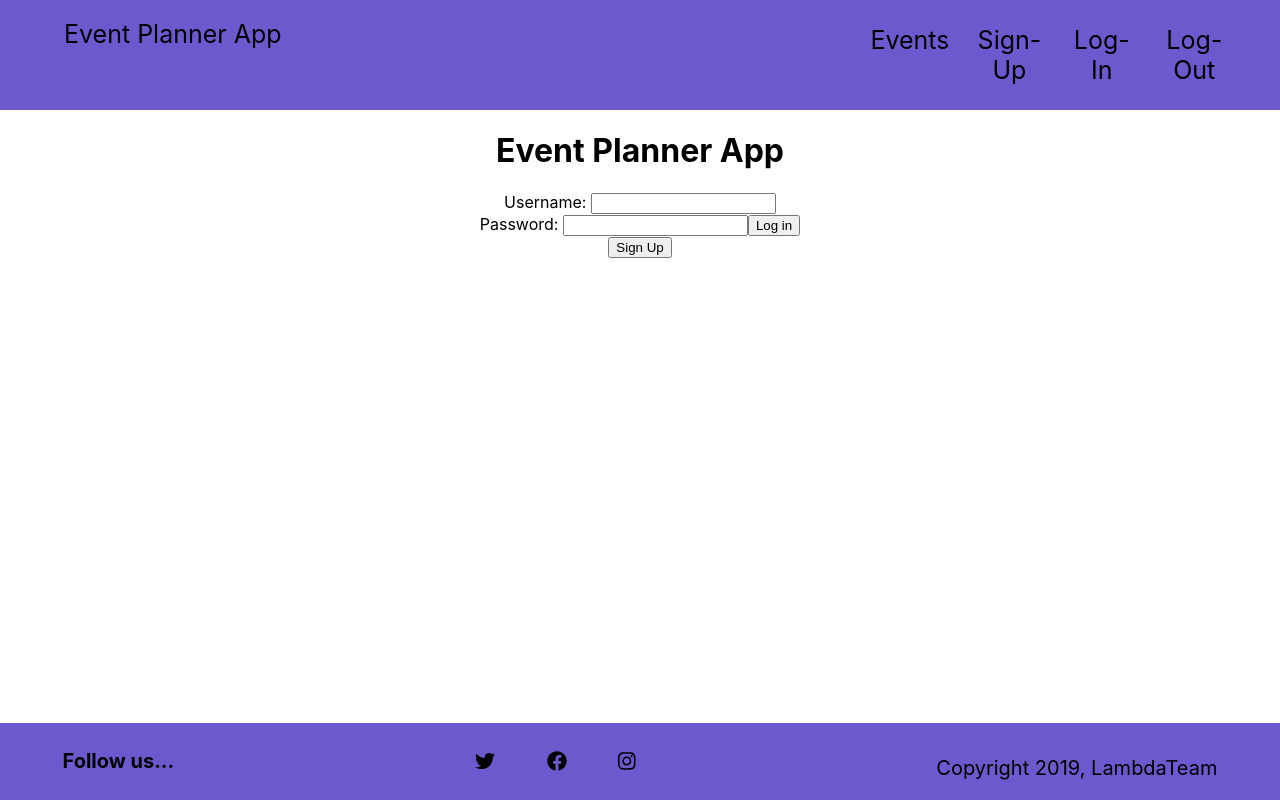
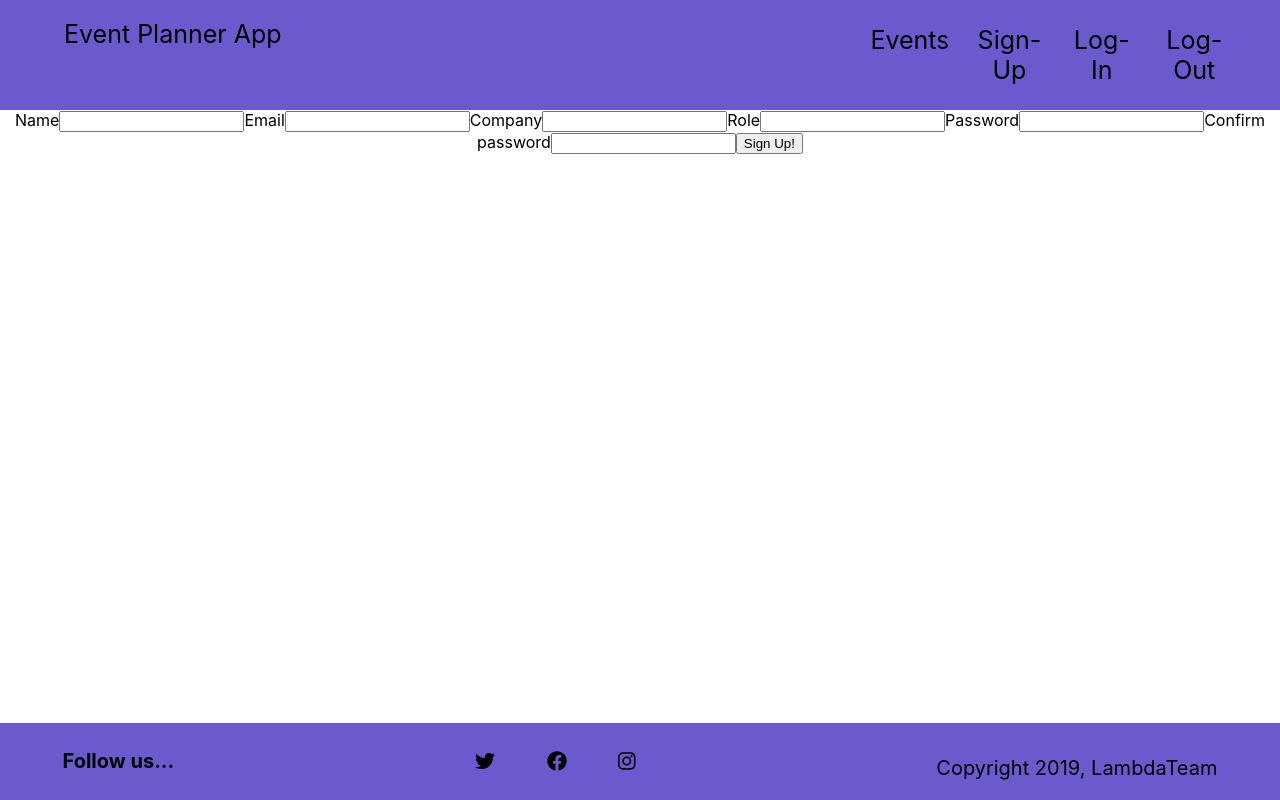
Before and after one commit to build-week-corporate-event-planner-2019/Front-End, a React (Create React App) app in the folder event-planner/: page /register in a window 1280 px wide. Built offline with nearby package versions, Linux system fonts and the light colour scheme.

Commit message:
sign up, fixed double dogin and routes

```diff
--- a/event-planner/src/App.js
+++ b/event-planner/src/App.js
@@ -7,7 +7,6 @@ import Navigation from "./components/Navigation";
 import Footer from "./components/Footer";
 
 import PrivateRoute from "./components/PrivateRoute";
-import Home from "./components/Home";
 import EventsHome from "./components/EventsHome";
 import Login from "./components/Login";
 import SignUp from "./components/SignUp";
@@ -17,11 +16,10 @@ function App() {
     <div className="App">
       <Navigation />
       <Switch>
-        <PrivateRoute exact path="/events" component={EventsHome} />
+        <PrivateRoute exact path="/events-home" component={EventsHome} />
         <Route path="/login" component={Login} />
-        <Route path="/signup" component={SignUp} />
+        <Route path="/register" component={SignUp} />
       </Switch>
-      <Home />
       <Footer />
     </div>
   );
--- a/event-planner/src/components/SignUp.js
+++ b/event-planner/src/components/SignUp.js
@@ -10,9 +10,9 @@ class Signup extends React.Component {
       email: "",
       company: "",
       role: "",
-      password: "",
-      confirmpassword: ""
-    }
+      password: ""
+    },
+    confirmpassword: ""
   };
 
   handleChange = e => {
@@ -24,6 +24,10 @@ class Signup extends React.Component {
     });
   };
 
+  handleChangeConfirm = e => {
+    this.setState({...this.state, confirmpassword: e.target.value});
+  }
+
   signup = e => {
     e.preventDefault();
     const { password, confirmPassword } = this.state;
@@ -34,11 +38,9 @@ class Signup extends React.Component {
       // make API call
       //   axiosWithAuth ==> ?? an axios instance; .post() ==> ?? promise
       axiosWithAuth()
-        .post(
-          `https://corporate-event-planner-be.herokuapp.com/api/users/signup`,
-          this.state.credentials
-        )
+        .post(`/users/register`, this.state.credentials)
         .then(res => {
+          console.log(res.data.token);
           localStorage.setItem("token", res.data.payload);
           // redirect to the apps main page?
           this.props.history.push("/protected");
@@ -51,35 +53,48 @@ class Signup extends React.Component {
     return (
       <div>
         <form onSubmit={this.signup}>
+          Name
           <input
             type="text"
             name="name"
             value={this.state.credentials.name}
             onChange={this.handleChange}
           />
+          Email
           <input
             type="text"
             name="email"
             value={this.state.credentials.email}
             onChange={this.handleChange}
           />
+          Company
           <input
             type="text"
             name="company"
             value={this.state.credentials.company}
             onChange={this.handleChange}
+            required="must enter"
           />
+          Role
+          <input
+            type="text"
+            name="role"
+            value={this.state.credentials.role}
+            onChange={this.handleChange}
+          />
+          Password
           <input
             type="password"
             name="password"
             value={this.state.credentials.password}
             onChange={this.handleChange}
           />
+          Confirm password
           <input
             type="password"
             name="confirmpassword"
-            value={this.state.credentials.confirmpassword}
-            onChange={this.handleChange}
+            value={this.state.confirmpassword}
+            onChange={this.handleChangeConfirm}
           />
           <button>Sign Up!</button>
         </form>
```
